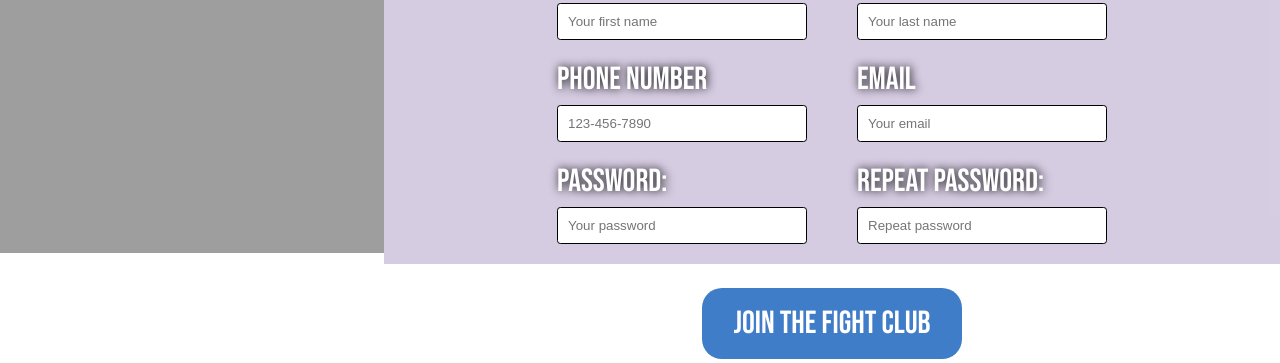
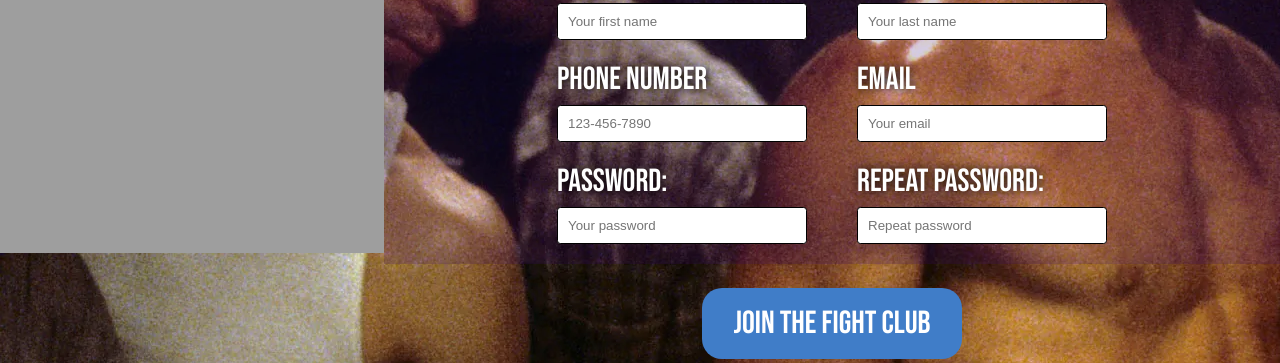
Before and after one commit to Giolii/form, a plain HTML site: page index.html in a window 1280 px wide. Shown: the part 547-910 px from the top of the page. Drawn offline with Linux system fonts and the light colour scheme; the site is published under a folder, as on GitHub Pages, so addresses that start at the root find nothing.

Commit message:
Changed bg URL

```diff
--- a/styles.css
+++ b/styles.css
@@ -36,7 +36,7 @@
     background-attachment: fixed;
     background-position: center;
     background-size: cover;
-    background: url(/fightclub.webp);
+    background: url("fightclub.webp");
   }
 
   div, button{
```
